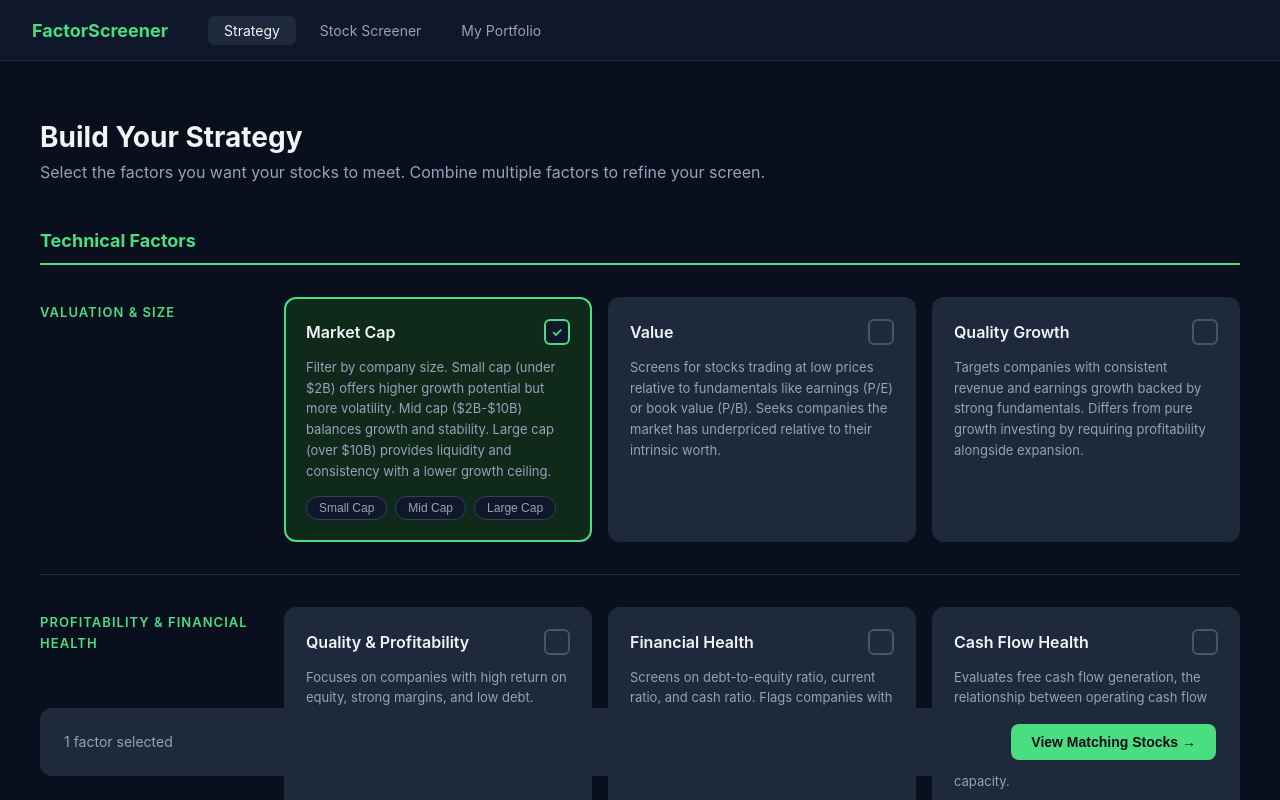
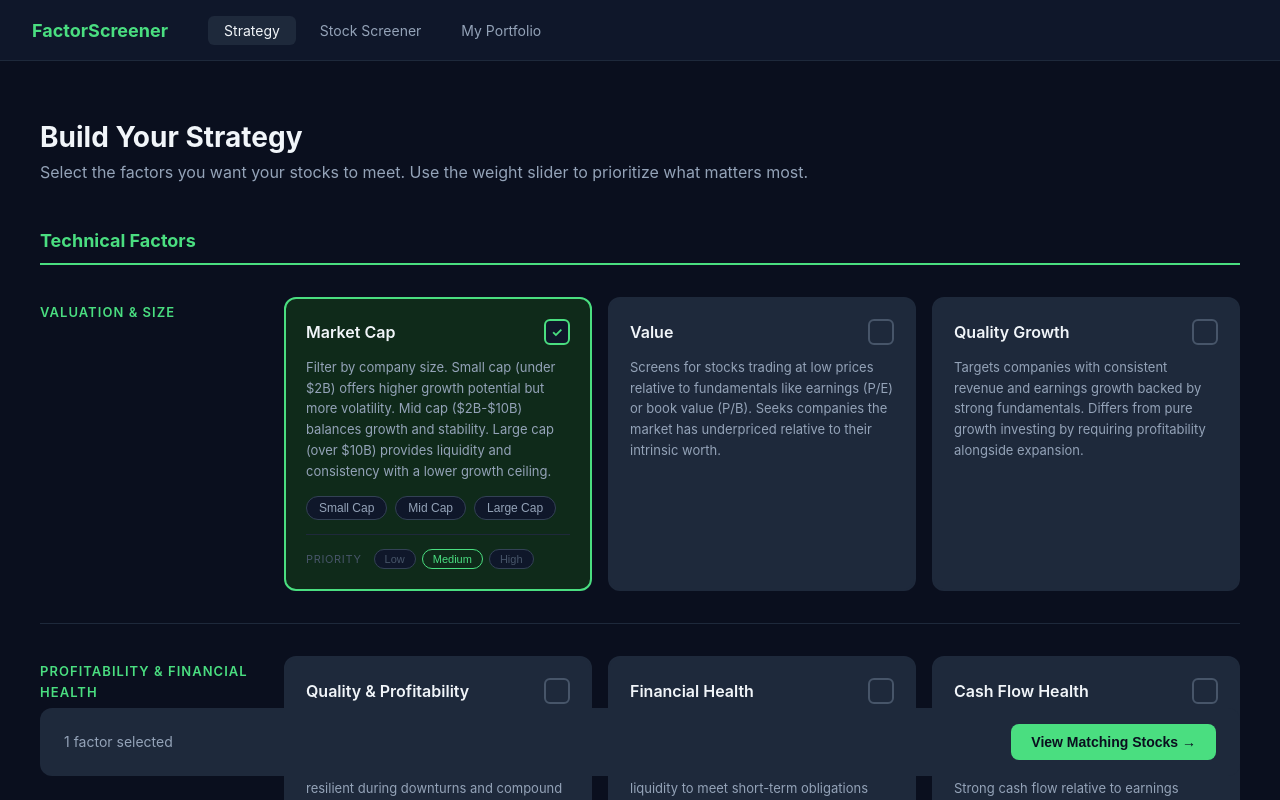
Before and after one commit to Liamchilly/factor-screener, a React (Create React App) app: page / in a window 1280 px wide. Both pictures are taken after a click on the element 438 px from the left and 419 px from the top of the page. Shown: the top 800 px of the page. Built offline with nearby package versions, Linux system fonts and the light colour scheme; no server answers.

Commit message:
fix eslint inline

```diff
--- a/src/pages/Screener.jsx
+++ b/src/pages/Screener.jsx
@@ -172,11 +172,10 @@ function Screener({ selectedFactors, subSelections, weights, portfolio, setPortf
   const [progressTotal, setProgressTotal] = useState(0);
   const [scoring, setScoring] = useState(false);
 
-  // eslint-disable-next-line react-hooks/exhaustive-deps
   useEffect(() => {
-    if (!selectedFactors || selectedFactors.length === 0) return;
-    fetchStocks();
-  }, [selectedFactors]);
+  if (!selectedFactors || selectedFactors.length === 0) return;
+  fetchStocks(); // eslint-disable-line react-hooks/exhaustive-deps
+}, [selectedFactors]); // eslint-disable-line react-hooks/exhaustive-deps
 
   const fetchAllBasicData = async (tickerList) => {
     setScoring(true);
--- a/src/pages/Strategy.jsx
+++ b/src/pages/Strategy.jsx
@@ -125,11 +125,15 @@ const SECTIONS = [
 function Strategy({ onViewStocks }) {
   const [selected, setSelected] = useState([]);
   const [subSelections, setSubSelections] = useState({});
+  const [weights, setWeights] = useState({});
 
   const toggle = (id) => {
     setSelected(prev =>
       prev.includes(id) ? prev.filter(f => f !== id) : [...prev, id]
     );
+    if (!weights[id]) {
+      setWeights(prev => ({ ...prev, [id]: 2 }));
+    }
   };
 
   const selectSub = (factorId, option, multiSub, e) => {
@@ -147,6 +151,9 @@ function Strategy({ onViewStocks }) {
     }
     if (!selected.includes(factorId)) {
       setSelected(prev => [...prev, factorId]);
+      if (!weights[factorId]) {
+        setWeights(prev => ({ ...prev, [factorId]: 2 }));
+      }
     }
   };
 
@@ -157,6 +164,11 @@ function Strategy({ onViewStocks }) {
     return current === option;
   };
 
+  const setWeight = (id, value, e) => {
+    e.stopPropagation();
+    setWeights(prev => ({ ...prev, [id]: Number(value) }));
+  };
+
   const totalSelected = selected.length;
 
   return (
@@ -164,7 +176,7 @@ function Strategy({ onViewStocks }) {
       <div style={styles.pageHeader}>
         <h1 style={styles.title}>Build Your Strategy</h1>
         <p style={styles.subtitle}>
-          Select the factors you want your stocks to meet. Combine multiple factors to refine your screen.
+          Select the factors you want your stocks to meet. Use the weight slider to prioritize what matters most.
         </p>
       </div>
 
@@ -184,6 +196,7 @@ function Strategy({ onViewStocks }) {
                 <div style={styles.rightCol}>
                   {cat.factors.map(factor => {
                     const isSelected = selected.includes(factor.id);
+                    const weight = weights[factor.id] || 2;
                     return (
                       <div
                         key={factor.id}
@@ -220,6 +233,26 @@ function Strategy({ onViewStocks }) {
                             ))}
                           </div>
                         )}
+
+                        {isSelected && (
+                          <div style={styles.weightRow} onClick={e => e.stopPropagation()}>
+                            <span style={styles.weightLabel}>Priority</span>
+                            <div style={styles.weightButtons}>
+                              {[1, 2, 3].map(w => (
+                                <button
+                                  key={w}
+                                  onClick={(e) => setWeight(factor.id, w, e)}
+                                  style={{
+                                    ...styles.weightBtn,
+                                    ...(weight === w ? styles.weightBtnActive : {}),
+                                  }}
+                                >
+                                  {w === 1 ? 'Low' : w === 2 ? 'Medium' : 'High'}
+                                </button>
+                              ))}
+                            </div>
+                          </div>
+                        )}
                       </div>
                     );
                   })}
@@ -235,7 +268,10 @@ function Strategy({ onViewStocks }) {
           <span style={styles.footerText}>
             {totalSelected} factor{totalSelected > 1 ? 's' : ''} selected
           </span>
-          <button style={styles.button} onClick={() => onViewStocks(selected, subSelections)}>
+          <button
+            style={styles.button}
+            onClick={() => onViewStocks(selected, subSelections, weights)}
+          >
             View Matching Stocks →
           </button>
         </div>
@@ -372,6 +408,39 @@ const styles = {
     border: '1px solid #4ade80',
     color: '#4ade80',
   },
+  weightRow: {
+    marginTop: '14px',
+    paddingTop: '14px',
+    borderTop: '1px solid #1e293b',
+    display: 'flex',
+    alignItems: 'center',
+    gap: '12px',
+  },
+  weightLabel: {
+    fontSize: '11px',
+    color: '#475569',
+    textTransform: 'uppercase',
+    letterSpacing: '0.06em',
+    whiteSpace: 'nowrap',
+  },
+  weightButtons: {
+    display: 'flex',
+    gap: '6px',
+  },
+  weightBtn: {
+    background: '#0f172a',
+    border: '1px solid #334155',
+    color: '#475569',
+    padding: '3px 10px',
+    borderRadius: '20px',
+    fontSize: '11px',
+    cursor: 'pointer',
+  },
+  weightBtnActive: {
+    background: '#0f2a1a',
+    border: '1px solid #4ade80',
+    color: '#4ade80',
+  },
   footer: {
     marginTop: '16px',
     display: 'flex',
```
